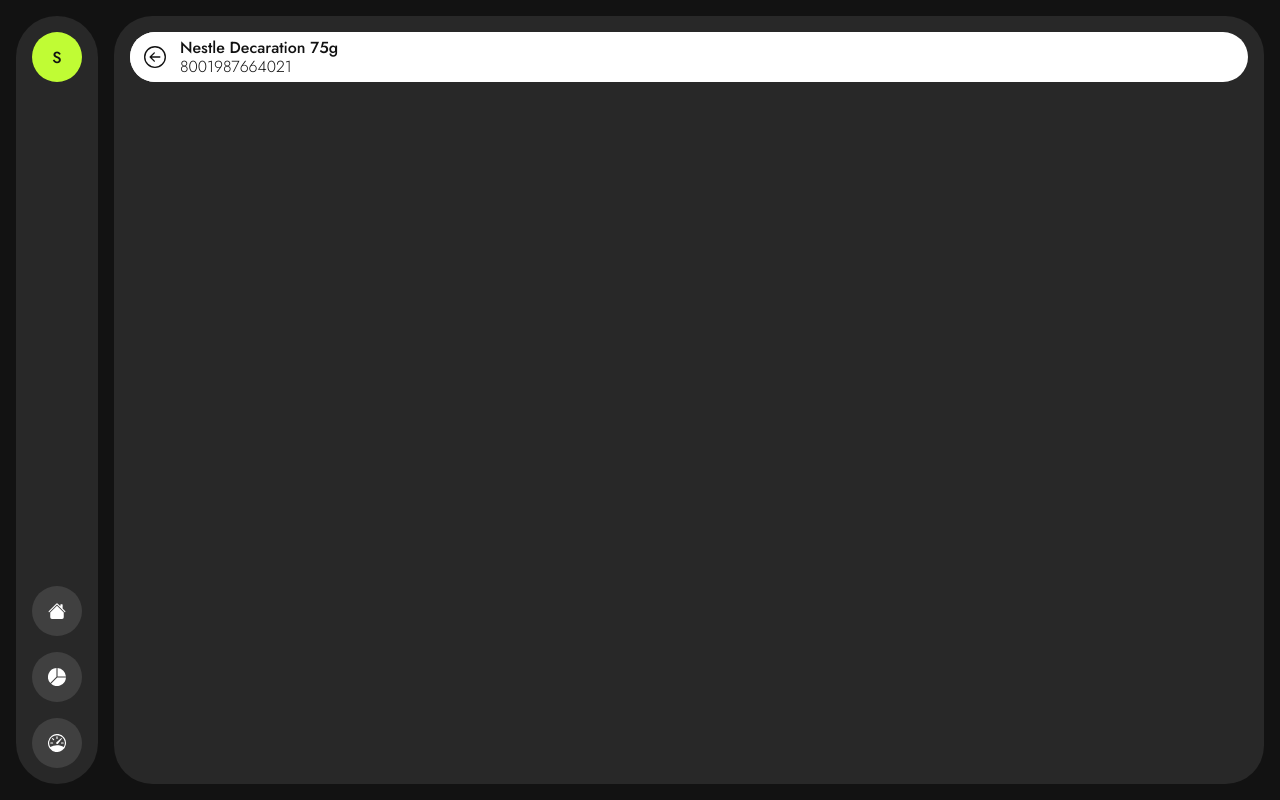
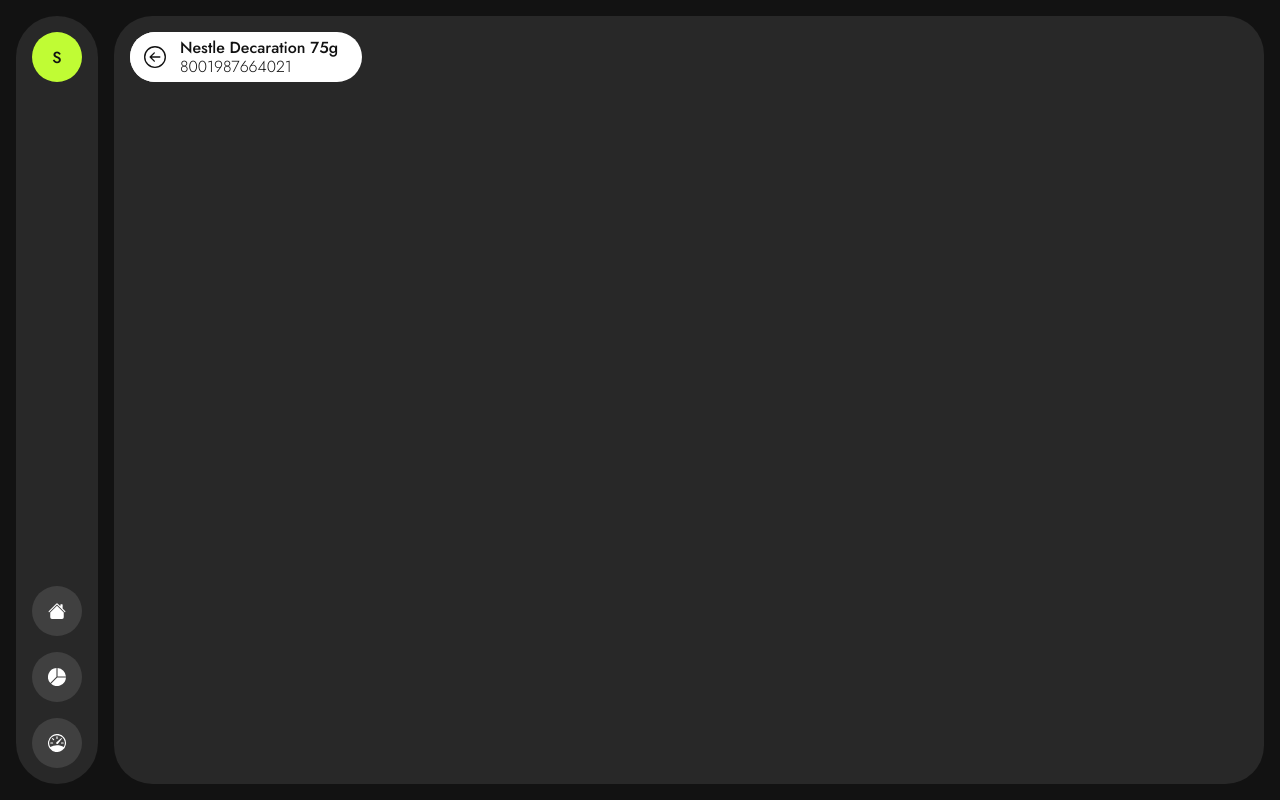
Before and after one commit to spandin/clean-shelving, a React (Vite) app: page /products/productId in a window 1280 px wide. Built offline with nearby package versions, Linux system fonts and the light colour scheme.

Commit message:
Update _products-id.scss

```diff
--- a/src/routes/products/_products-id.scss
+++ b/src/routes/products/_products-id.scss
@@ -2,10 +2,11 @@
 
 .products-id {
   &__header {
-    display: flex;
+    display: inline-flex;
     flex-direction: row;
     align-items: center;
     min-height: 50px;
+    padding-right: 1.5rem;
     border-radius: 50px;
     background-color: $white;
     color: $primary-color;
```
